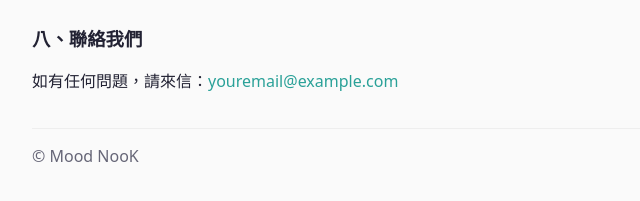
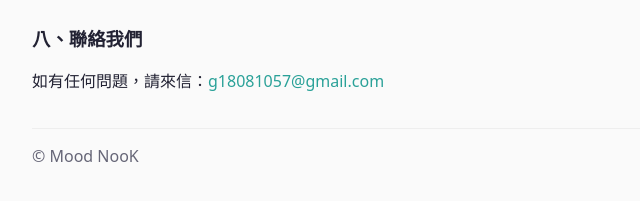
Before and after one commit to Genvi80/mood-nook-privacy, a plain HTML site: page index.html in a window 1280 px wide. Shown: the part 1134-1335 px from the top of the page, 168-808 px from the left. Drawn offline with Linux system fonts and the light colour scheme.

Commit message:
Update index.html

```diff
--- a/index.html
+++ b/index.html
@@ -57,7 +57,7 @@
     <p>我們可能因服務調整更新本政策。新版將發布於此頁，並自發布起生效。建議您定期查閱。</p>
 
     <h2>八、聯絡我們</h2>
-    <p>如有任何問題，請來信：<a href="mailto:g18081057@gmail.com">youremail@example.com</a></p>
+    <p>如有任何問題，請來信：<a href="mailto:g18081057@gmail.com">g18081057@gmail.com</a></p>
 
     <div class="footer">© Mood NooK</div>
   </main>
```
